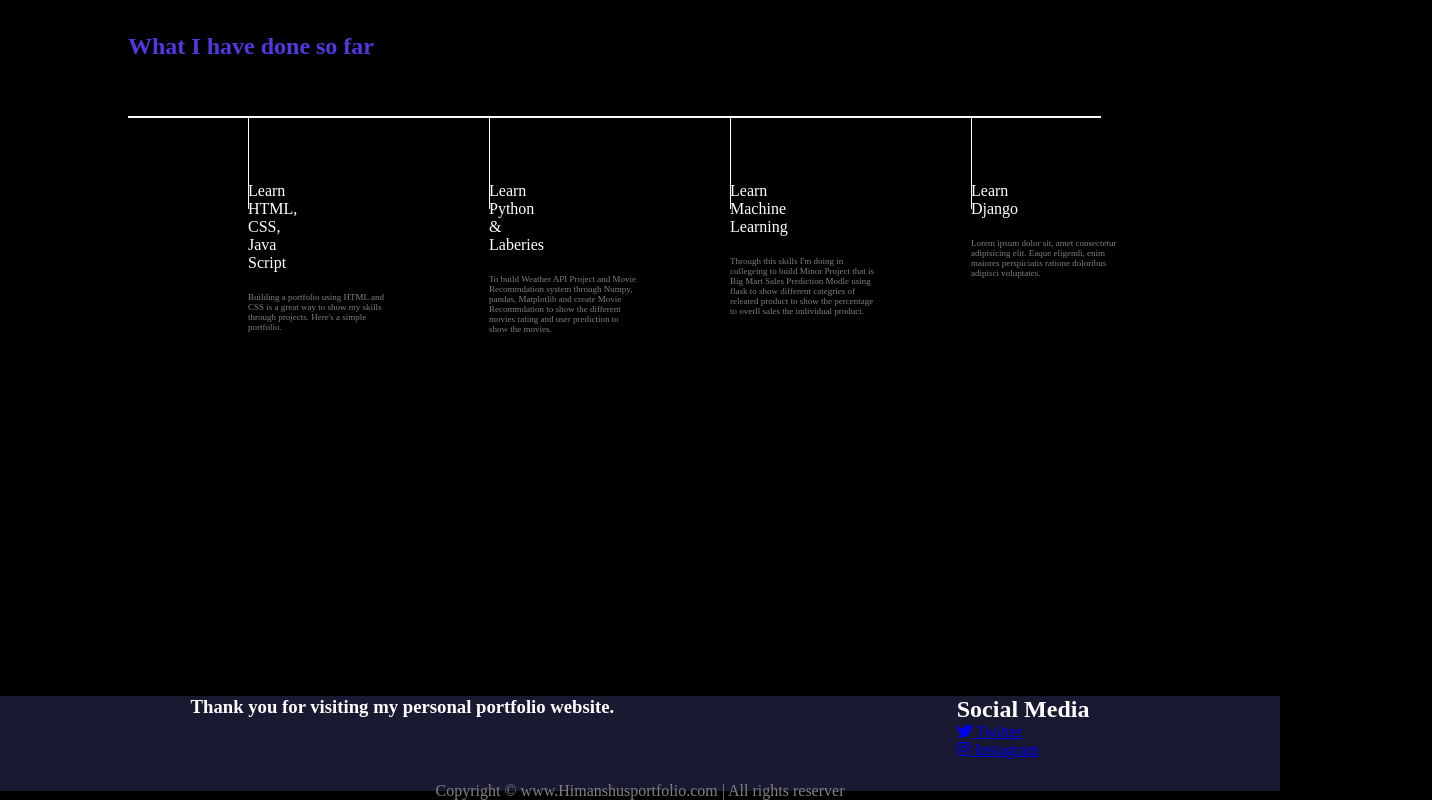
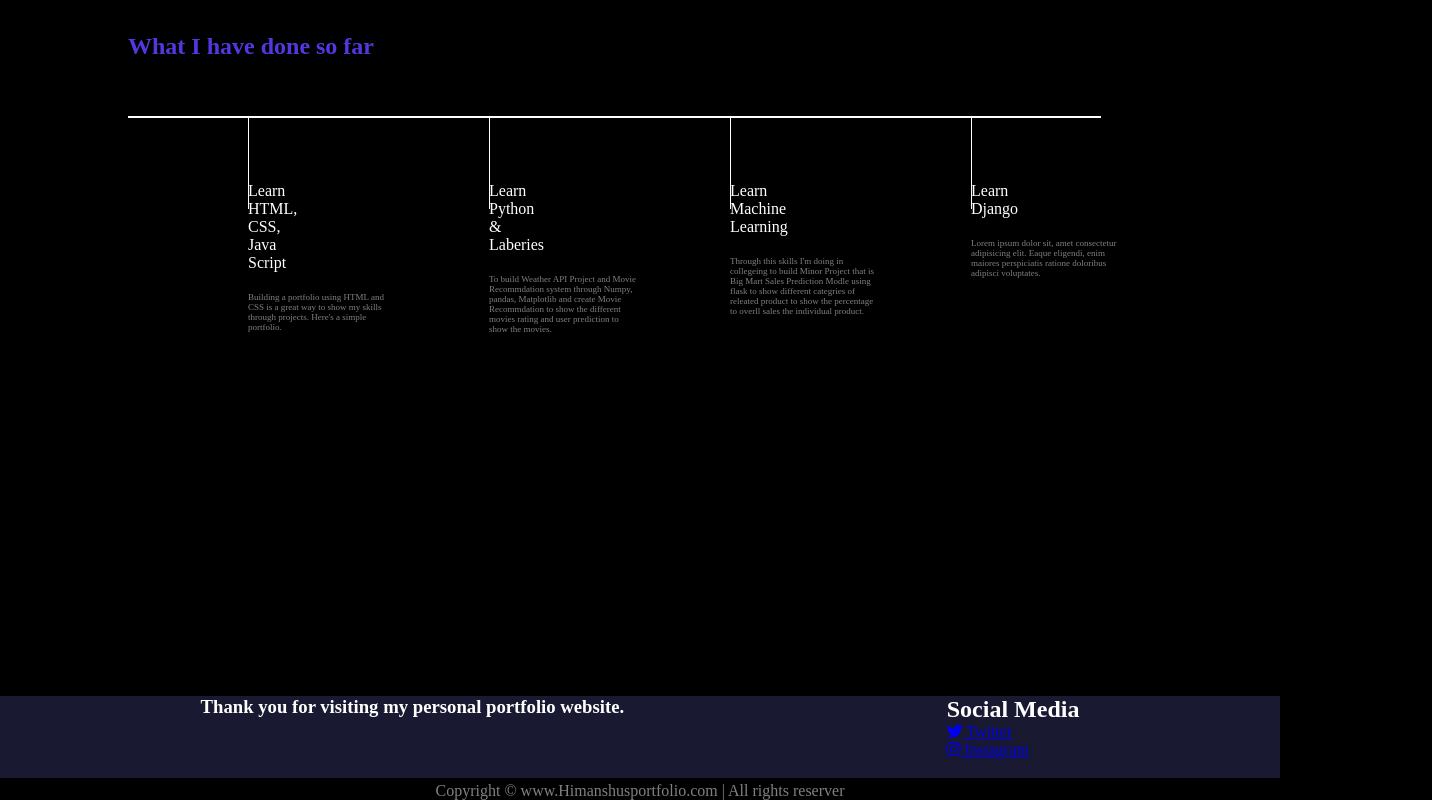
Before and after one commit to Himanshulodha/Portfolio_Website, a plain HTML site: page index.html in a window 1280 px wide. Shown: the part 884-1684 px from the top of the page, 1432 px wide, since content can reach past the window. Drawn offline with nearby package versions, Linux system fonts and the light colour scheme.

Commit message:
Update style.css

```diff
--- a/style.css
+++ b/style.css
@@ -6,6 +6,11 @@
 body {
     background-color: black;
     color: white;
+}
+
+.logo {
+    width: 2%;
+    cursor: pointer;
 }
 
 nav {
@@ -129,11 +134,11 @@ main hr{
 }
 footer{
     background-color: rgb(25 25 50);
-    height: 95px;
+    height: 82px;
 }
 .footer{
     display: flex;
-    margin: 23px -152px;  /*23px--->top bottom 122px---> left right sarkana hai tho*/
+    margin: 23px -122px;  /*23px--->top bottom 122px---> left right sarkana hai tho*/
     justify-content: space-evenly;
 }
 .footer ul{
```
